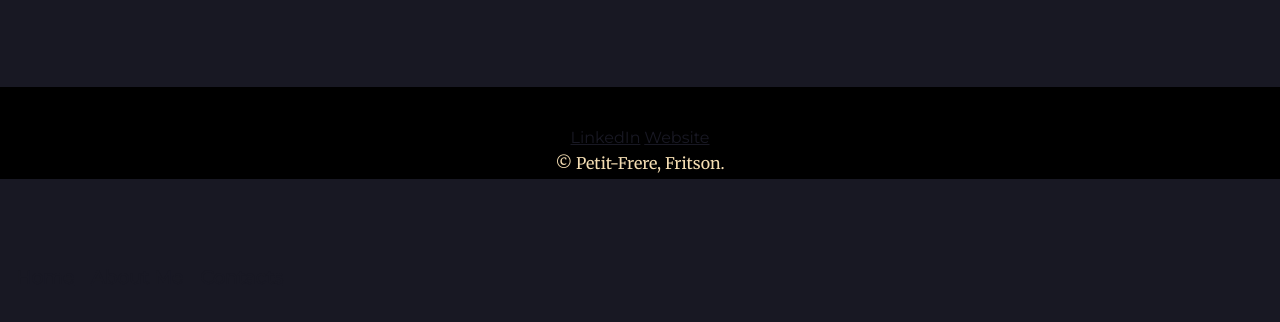
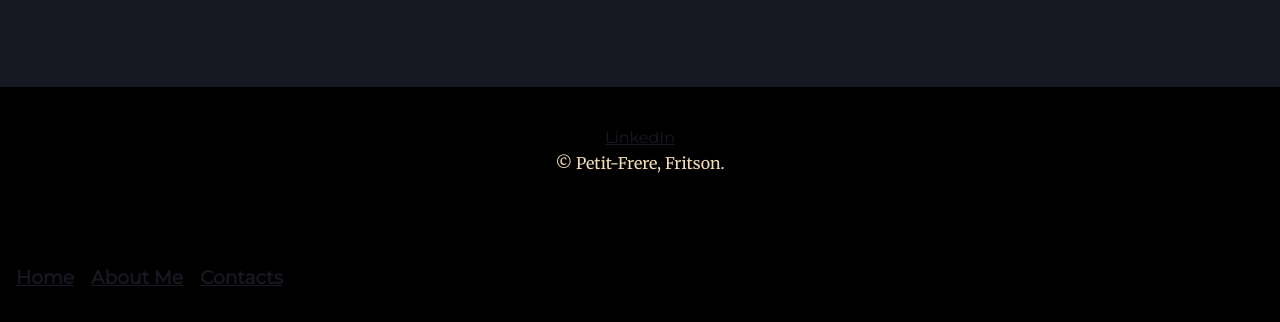
Before and after one commit to devfritson/Petitfrere_F_Portfolio, a plain HTML site: page index.html in a window 1280 px wide. Shown: the part 3211-3533 px from the top of the page. Drawn offline with Linux system fonts and the light colour scheme.

Commit message:
Add files via upload

```diff
--- a/index.html
+++ b/index.html
@@ -125,14 +125,14 @@
 
   <div class="bottom-container">
     <a class="footer-link" href="https://www.linkedin.com/in/fritson-p-1a2073192 ">LinkedIn</a>
-    <a class="footer-link1" href="https://www.petitfrerefritson.com">Website</a>
-    <p>© Petit-Frere, Fritson.</p>
+    <p class="copyright">© Petit-Frere, Fritson.</p>
+    <table cellspacing = "15">
+        <td><h3><a href="index.html">Home</a></h3></td>
+        <td><h3><a href="AboutMe.html">About Me</a></h3></td>
+        <td><h3><a href="Contact.html">Contacts</a></h3></td>
+    </table>
   </div>
 
-  <table cellspacing = "15">
-    <td><h3><a href="index.html">Home</a></h3></td>
-    <td><h3><a href="AboutMe.html">About Me</a></h3></td>
-    <td><h3><a href="Contact.html">Contacts</a></h3></td>
-</table>
+
 </body>
 </html>
```
